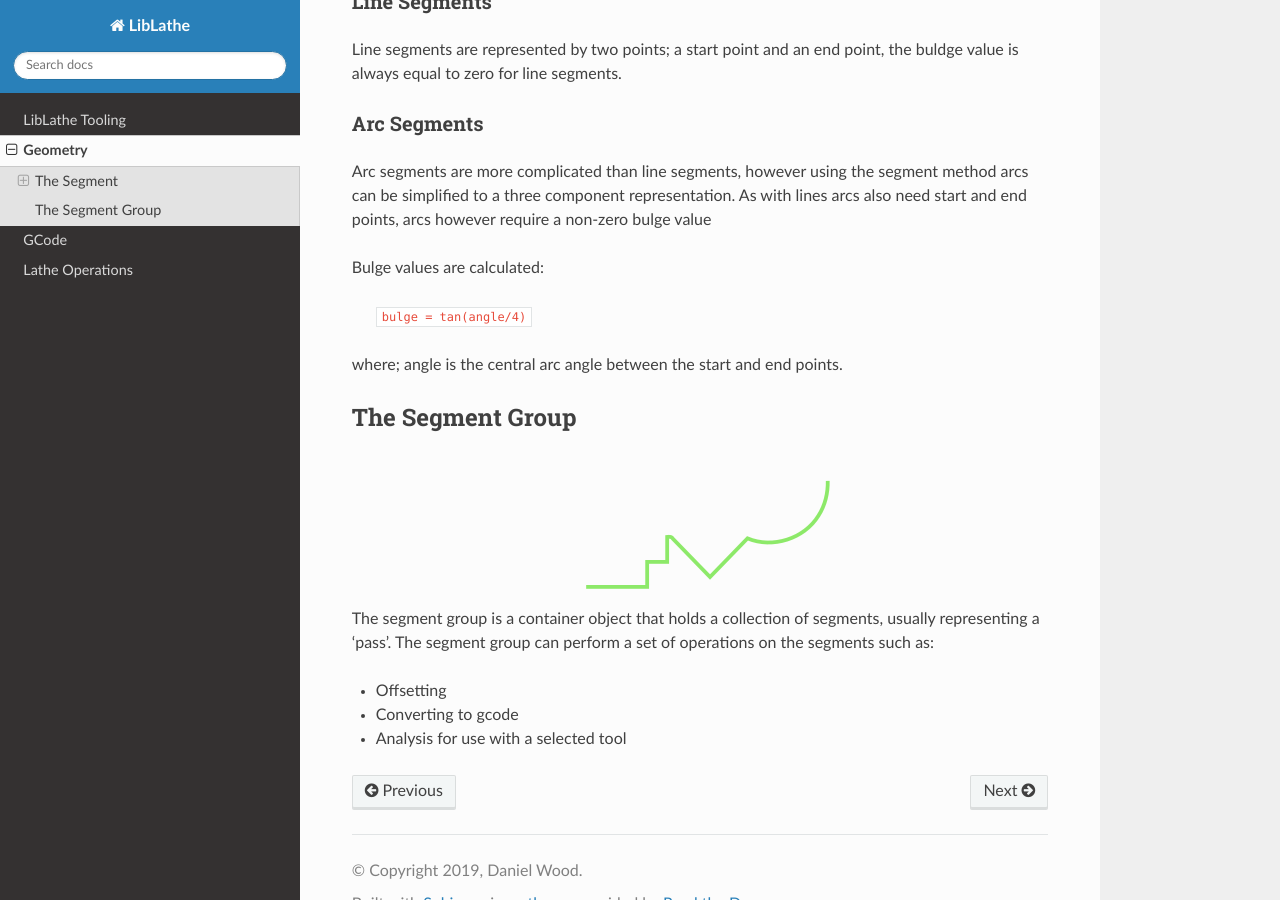
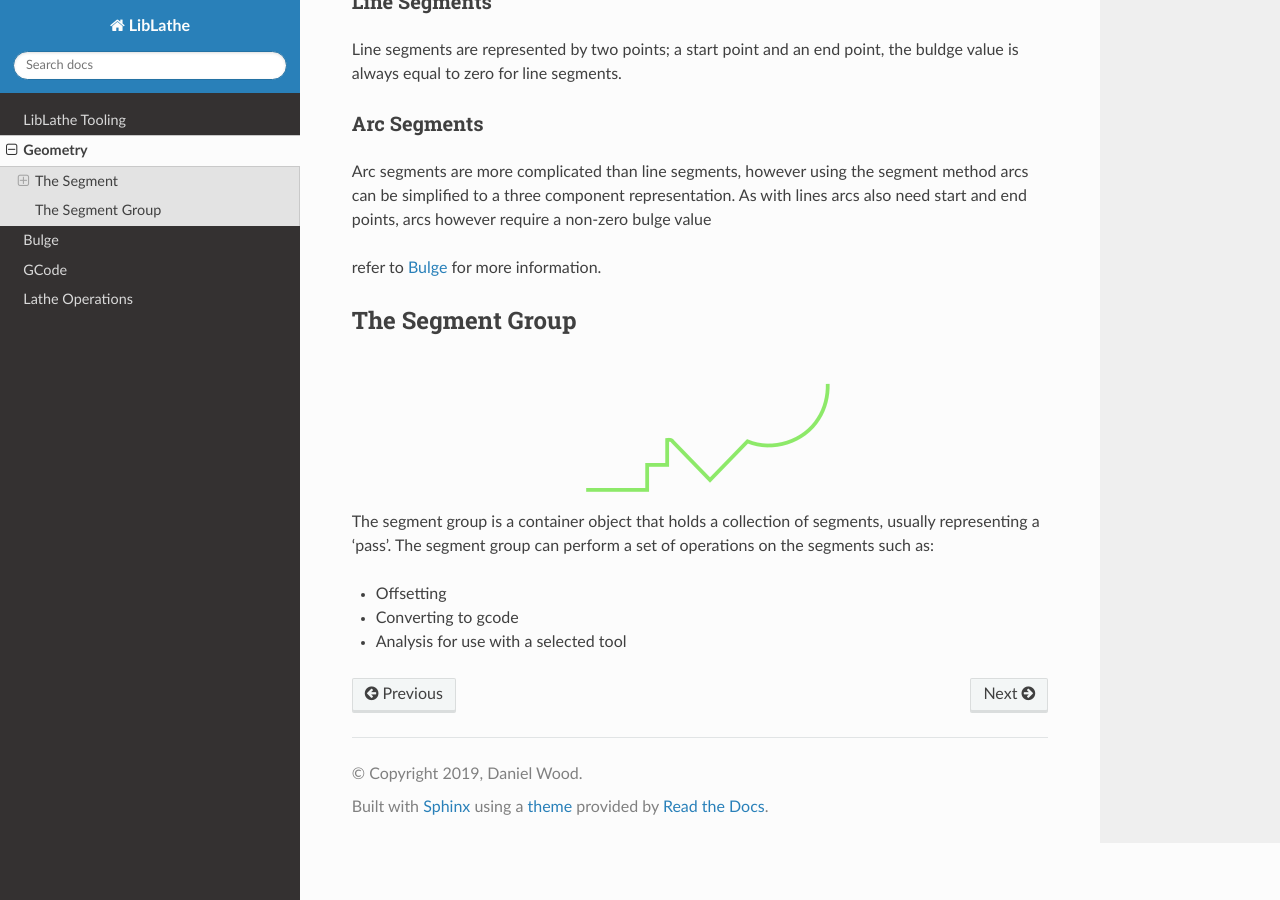
Before and after one commit to dubstar-04/LibLathe, a Sphinx documentation site: the page built from docs/source/pages/geometry.rst, in a window 1280 px wide and 900 px high, scrolled down 962 px. Built offline with Sphinx 7.4.7 and the Read the Docs theme 2.0.0, drawn with Linux system fonts in a browser that asks for light colours; pages that are not in the unit, such as notebooks, are missing from menus.

Commit message:
add documentation for bulge

```diff
--- a/docs/source/index.rst
+++ b/docs/source/index.rst
@@ -7,9 +7,9 @@
 
    pages/liblathe_tooling
    pages/geometry
+   pages/bulge
    pages/gcode
    pages/operations
-   pages/usage
 
 
 About LibLathe
--- a/docs/source/pages/geometry.rst
+++ b/docs/source/pages/geometry.rst
@@ -43,12 +43,7 @@
 As with lines arcs also need start and end points, arcs however require a non-zero
 bulge value
 
-Bulge values are calculated:
-
- ``bulge = tan(angle/4)``
-
-where;
-angle is the central arc angle between the start and end points.
+refer to :doc:`bulge` for more information.
 
 
 The Segment Group
```
Also changed, not shown: docs/source/pages/bulge.rst (added, +59 -0 lines), docs/source/LL_static/images/bulge.png (added).
